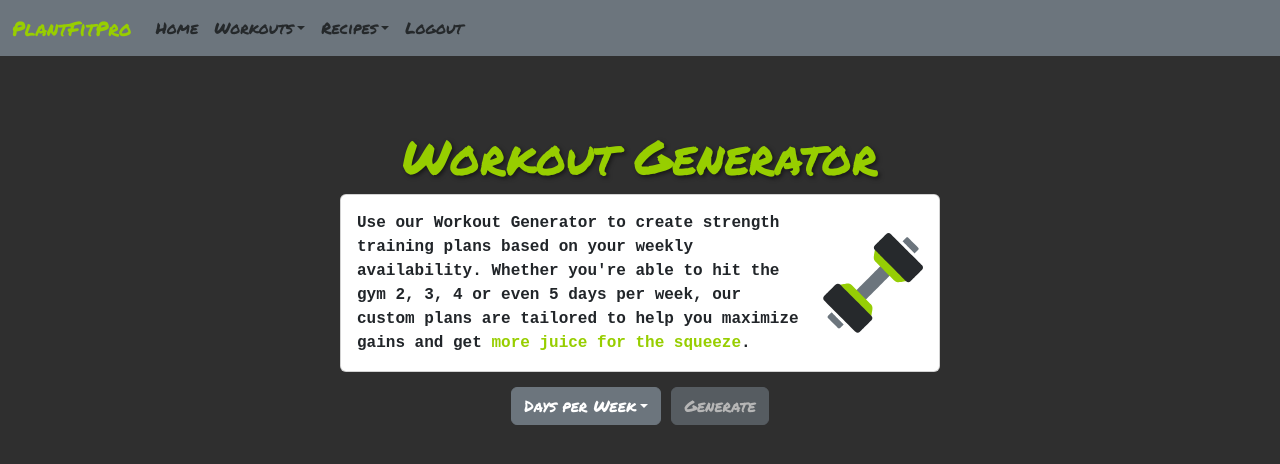
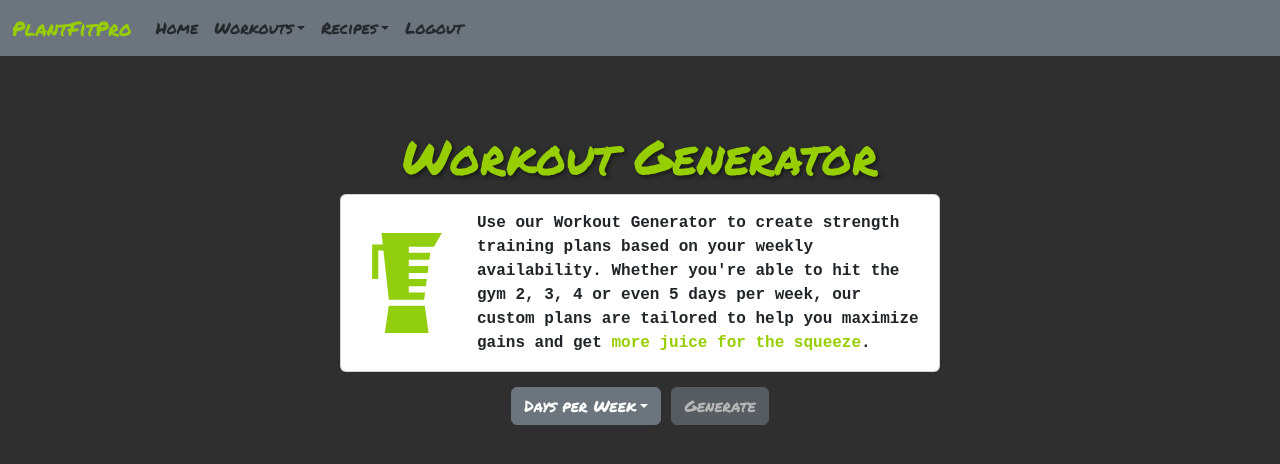
Before and after one commit to dagaither/plant-fit-pro, a React (Vite) app in the folder front-end/: page /workouts in a window 1280 px wide. Shown: the top 464 px of the page. Built offline with nearby package versions, Linux system fonts and the light colour scheme; no server answers; sample sign-in values are in the browser's storage.

Commit message:
Styling updates across site

```diff
--- a/front-end/src/pages/HomePage.jsx
+++ b/front-end/src/pages/HomePage.jsx
@@ -31,7 +31,7 @@ const HomePage = () => {
                 <CardBody>
                     <CardTitle>
                         <div style={{ textAlign: "center", fontFamily: "Courier New", fontWeight: "bold" }}>
-                        Welcome to our plant-based fitness and nutrition app! We offer personalized fitness plans tailored to work with your busy schedule plus a library of over 350 healthy plant-based recipes from Michelin rated chefs!
+                        Welcome to our plant-based fitness and nutrition app! We create personalized fitness plans tailored to work with your busy schedule plus a library of over 350 healthy plant-based recipes from Michelin rated chefs!
                         <br/><br/>Explore the navigation bar to browse and favorite recipes, generate workout routines, and managed saved routines.
                         </div>
                     </CardTitle>
--- a/front-end/src/pages/MyWorkouts.jsx
+++ b/front-end/src/pages/MyWorkouts.jsx
@@ -84,12 +84,12 @@ const MyWorkouts = () => {
             <Card className="homeCard">
             <CardBody>
                 <div style={{ display: 'flex', alignItems: 'center' }}>
+                    <img src={dumbbell} alt="Dumbbell" style={{ marginRight: '20px', width: '80px', height: '80px' }} />
                     <CardTitle style={{ marginBottom: "0px", flex: 1 }}>
                         <div style={{ textAlign: "left", fontFamily: "Courier New", fontWeight: "bold" }}>
                             Use the dropdown to load your saved workout routines.  In the gym?  Check off each exercise as you complete them!
                         </div>
                     </CardTitle>
-                    <img src={dumbbell} alt="Dumbbell" style={{ marginLeft: '20px', width: '100px', height: '100px' }} />
                 </div>
             </CardBody>
         </Card>
--- a/front-end/src/pages/Workouts.jsx
+++ b/front-end/src/pages/Workouts.jsx
@@ -3,6 +3,8 @@ import { useNavigate, Link } from 'react-router-dom';
 import { Card, CardBody, CardTitle, Button, Dropdown, DropdownToggle, DropdownMenu, DropdownItem } from 'reactstrap';
 import { api } from '../utilities.jsx';
 import dumbbell from '../assets/dumbbell3.svg'
+import blender from '../assets/blender5.svg'
+
 
 
 const Workouts = () => {
@@ -87,12 +89,12 @@ const Workouts = () => {
             <Card className="homeCard">
             <CardBody>
                 <div style={{ display: 'flex', alignItems: 'center' }}>
+                    <img src={blender} alt="Blender" style={{ marginRight: '20px', width: '100px', height: '100px' }} />
                     <CardTitle style={{ marginBottom: "0px", flex: 1 }}>
                         <div style={{ textAlign: "left", fontFamily: "Courier New", fontWeight: "bold" }}>
                             Use our Workout Generator to create strength training plans based on your weekly availability. Whether you're able to hit the gym 2, 3, 4 or even 5 days per week, our custom plans are tailored to help you maximize gains and get <font color="#97ce00">more juice for the squeeze</font>.
                         </div>
                     </CardTitle>
-                    <img src={dumbbell} alt="Dumbbell" style={{ marginLeft: '20px', width: '100px', height: '100px' }} />
                 </div>
             </CardBody>
         </Card>
```
